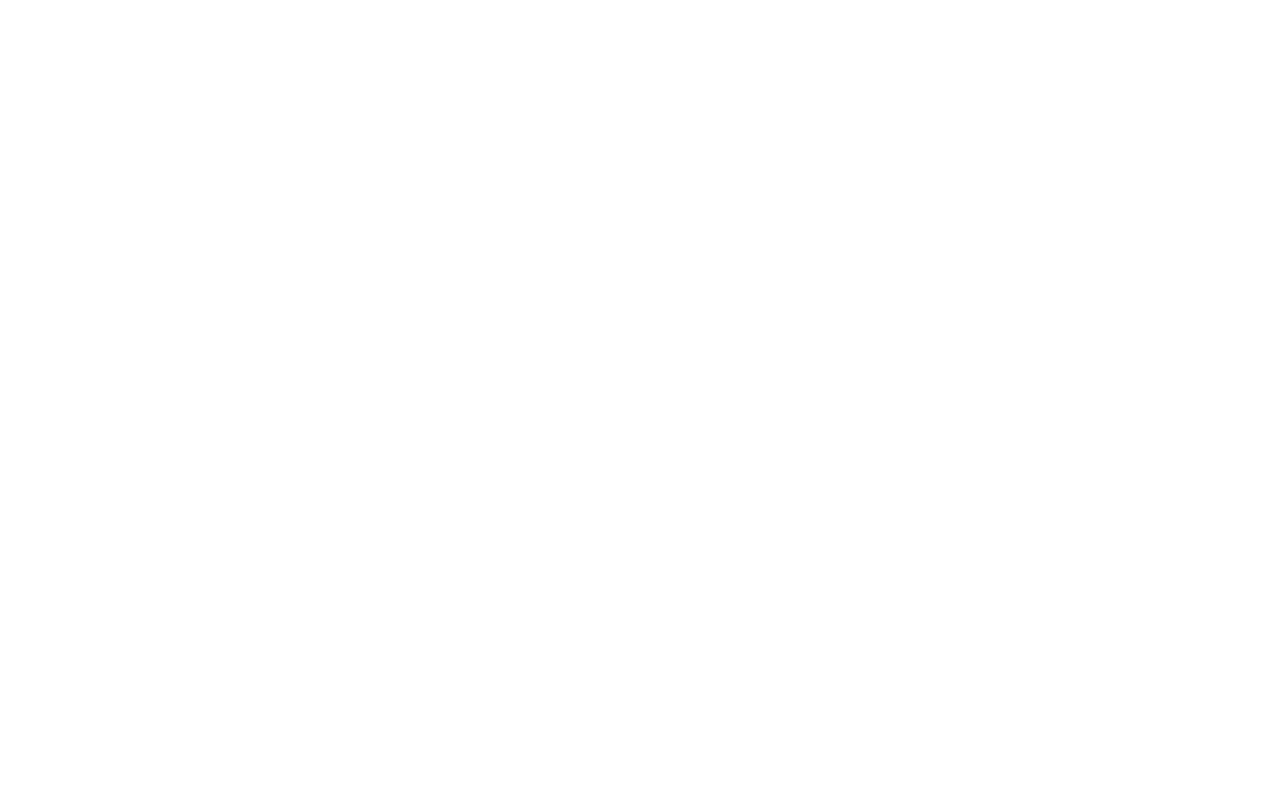
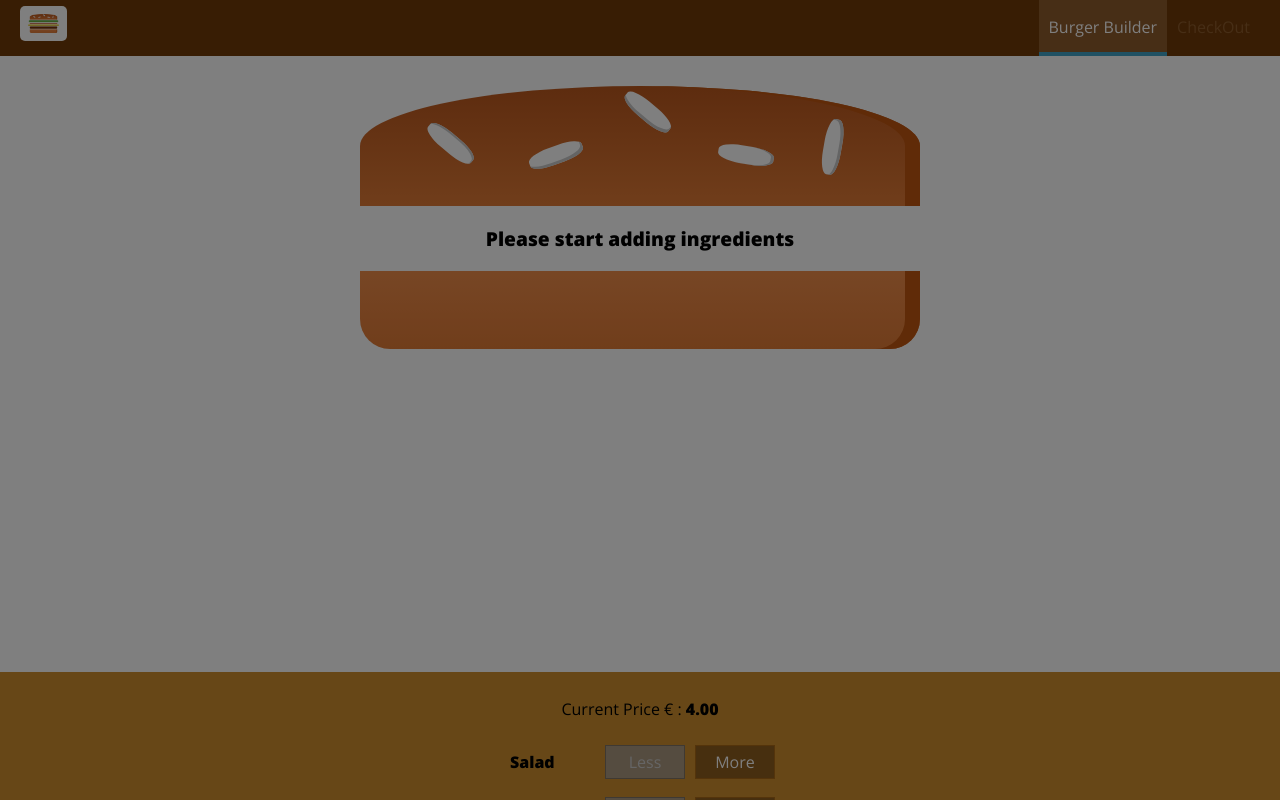
Before and after one commit to fgsumer/burger-app, a React (Create React App) app: page / in a window 1280 px wide. Shown: the top 800 px of the page. Built offline with nearby package versions, Linux system fonts and the light colour scheme.

Commit message:
small updates

```diff
--- a/src/App.js
+++ b/src/App.js
@@ -1,7 +1,15 @@
 import React from 'react';
+import Layout from './components/Layout/Layout';
+import BurgerBuilder from './containers/burgerbuilder/BurgerBuilder';
 
 function App() {
-  return <div></div>;
+  return (
+    <div>
+      <Layout>
+        <BurgerBuilder />
+      </Layout>
+    </div>
+  );
 }
 
 export default App;
--- a/src/components/Burger/BuildControls/BuildControls.js
+++ b/src/components/Burger/BuildControls/BuildControls.js
@@ -22,7 +22,7 @@
         disabledInfo={props.disabledInfo[ctrl.type]}
       />
     ))}
-    <button className={styles.OrderButton} disabled={!props.purchasable}>
+    <button className={styles.OrderButton} disabled={!props.purchasable} onClick={props.purchased}>
       ORDER NOW
     </button>
   </div>
```
